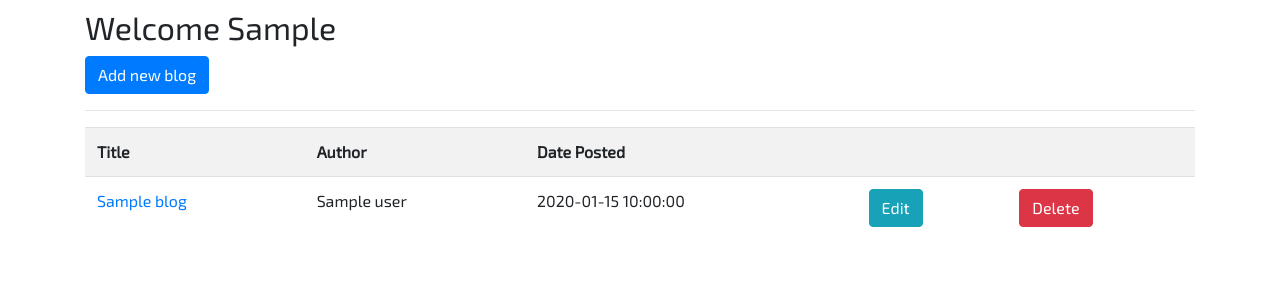
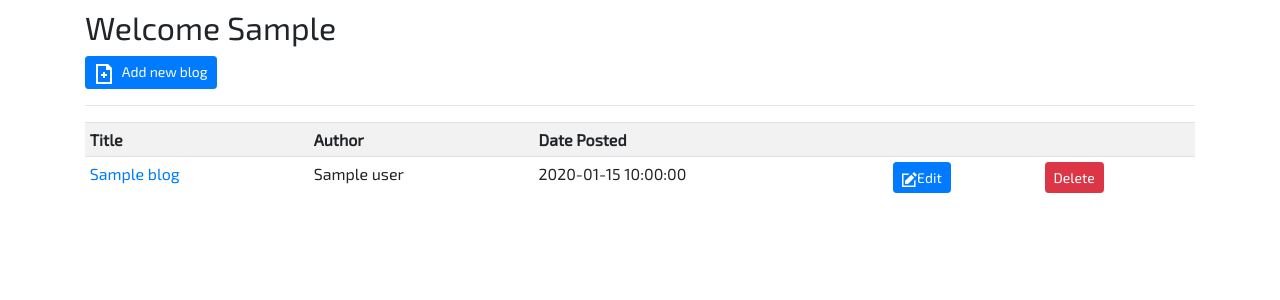
Before and after one commit to ey7/project-three, a Flask app: a page that uses templates/account.html in a window 1280 px wide. Shown: the part 59-359 px from the top of the page. Run offline with Flask 2, Linux system fonts and the light colour scheme; the visitor is signed in with stand-in values (Sample User, id 1); a database or web service that is not in the repository returns one stand-in record (values such as "Sample title"); some libraries are stand-ins or nearby versions.

Commit message:
new icons added to account page for edit and add blog buttons

```diff
--- a/app.py
+++ b/app.py
@@ -144,7 +144,7 @@ def add_blog():
 	form = ContentTitleForm(request.form)
 	# get author details from username in session
 	author = session.get('username')
-	posted_on = datetime.datetime.now().strftime("%d-%B-%Y")
+	posted_on = datetime.datetime.now().strftime("%d-%b-%Y")
 
 	if request.method == 'GET':
 		# render the template with the form
@@ -206,7 +206,7 @@ def edit_blog(blog_id):
 	#  assign the current blog post
 	blog_selected = db.blogs.find_one({'_id': ObjectId(blog_id)})
 	# assign the posted_on variable
-	posted_on = datetime.datetime.now().strftime("%d-%B-%Y")
+	posted_on = datetime.datetime.now().strftime("%d-%b-%Y")
 	# assign the form to the relevant form class from form.py
 	form = ContentTitleForm()
 	# if the current username does not match that of the blog_selected author, block the edit
--- a/static/css/style.css
+++ b/static/css/style.css
@@ -32,3 +32,9 @@
 .navbar-brand:hover{
   filter: brightness(0.8);
 }
+
+.edit-icon {
+  width: 15px;
+   height: 15px;
+
+}
--- a/templates/account.html
+++ b/templates/account.html
@@ -2,9 +2,10 @@
 
 {% block content %}
   <h1><small> Welcome {{ account_name | capitalize }}</small></h1>
-  <a class="btn btn-primary" href="{{(url_for('add_blog'))}}"> Add new blog</a>
+  <a class="btn btn-sm btn-primary" href="{{(url_for('add_blog'))}}"><img src="{{ url_for('static', filename='images/document-add.svg') }}" class="icon" alt="Add Blog"> Add new blog</a>
   <hr>
-  <table class="table table-striped">
+
+  <table class="table table-sm table-striped">
     <tr>
       <th>Title</th>
       <th>Author</th>
@@ -17,14 +18,15 @@
         <td><a href="{{(url_for('blog', blog_id=blog._id))}}">{{ blog.title }}</a></td>
         <td>{{ blog.author | capitalize }}</td>
         <td>{{ blog.posted_on }}</td>
-        <td><a href="{{(url_for('edit_blog', blog_id=blog._id))}}" class="btn btn-info pull-right">Edit</a></td>
+        <td><a href="{{(url_for('edit_blog', blog_id=blog._id))}}" class="btn btn-sm btn-primary"><img src="{{ url_for('static', filename='images/compose.svg') }}" class="edit-icon" alt="Edit Blog">Edit</a></td>
         <td>
           <form action="{{(url_for('delete', blog_id=blog._id))}}" method="post">
             <input type="hidden" name="_method" value="DELETE">
-            <input type="submit" value="Delete" class="btn btn-danger">
+            <input type="submit" value="Delete" class="btn btn-sm btn-danger">
           </form>
         </td>
       </tr>
     {% endfor %}
   </table>
+
 {% endblock %}
```
Also changed, not shown: static/images/compose.svg (added), static/images/document-add.svg (added), static/images/edit-cut.svg (added), static/images/edit-pencil.svg (added).
